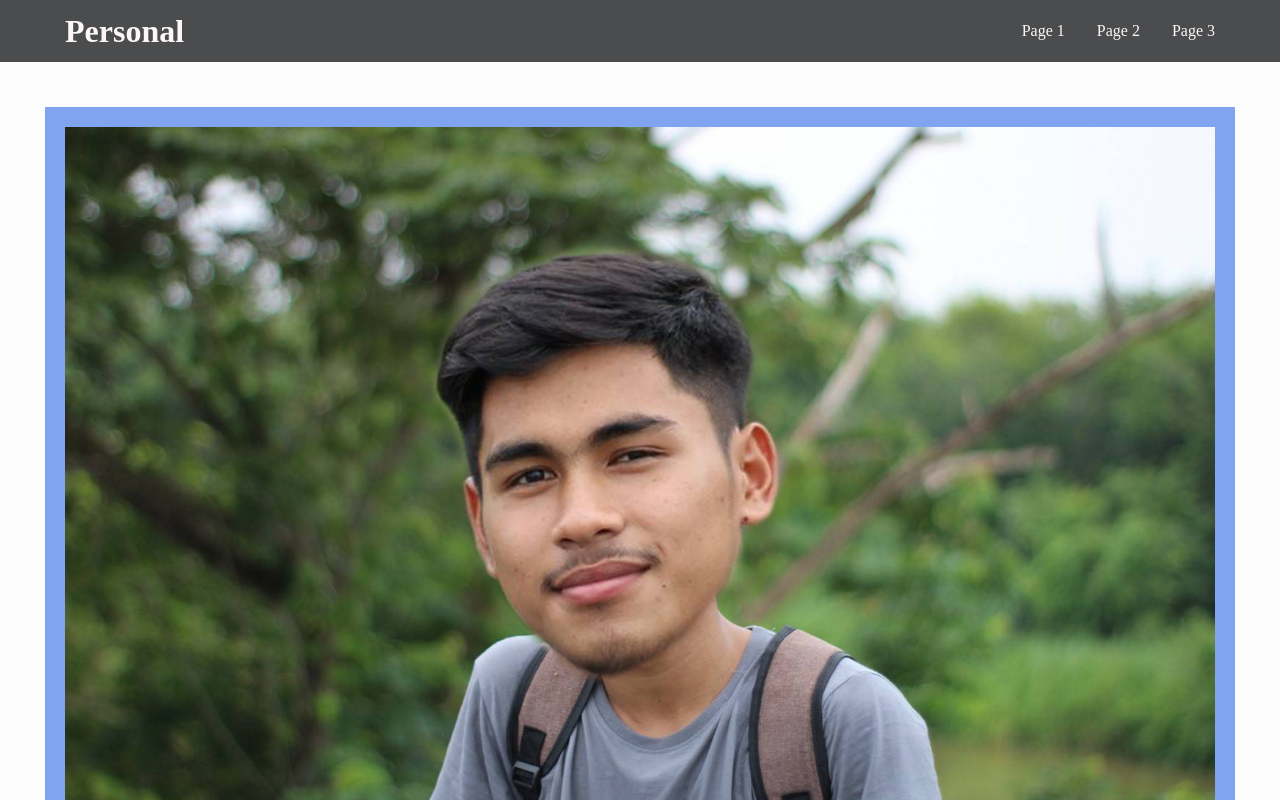
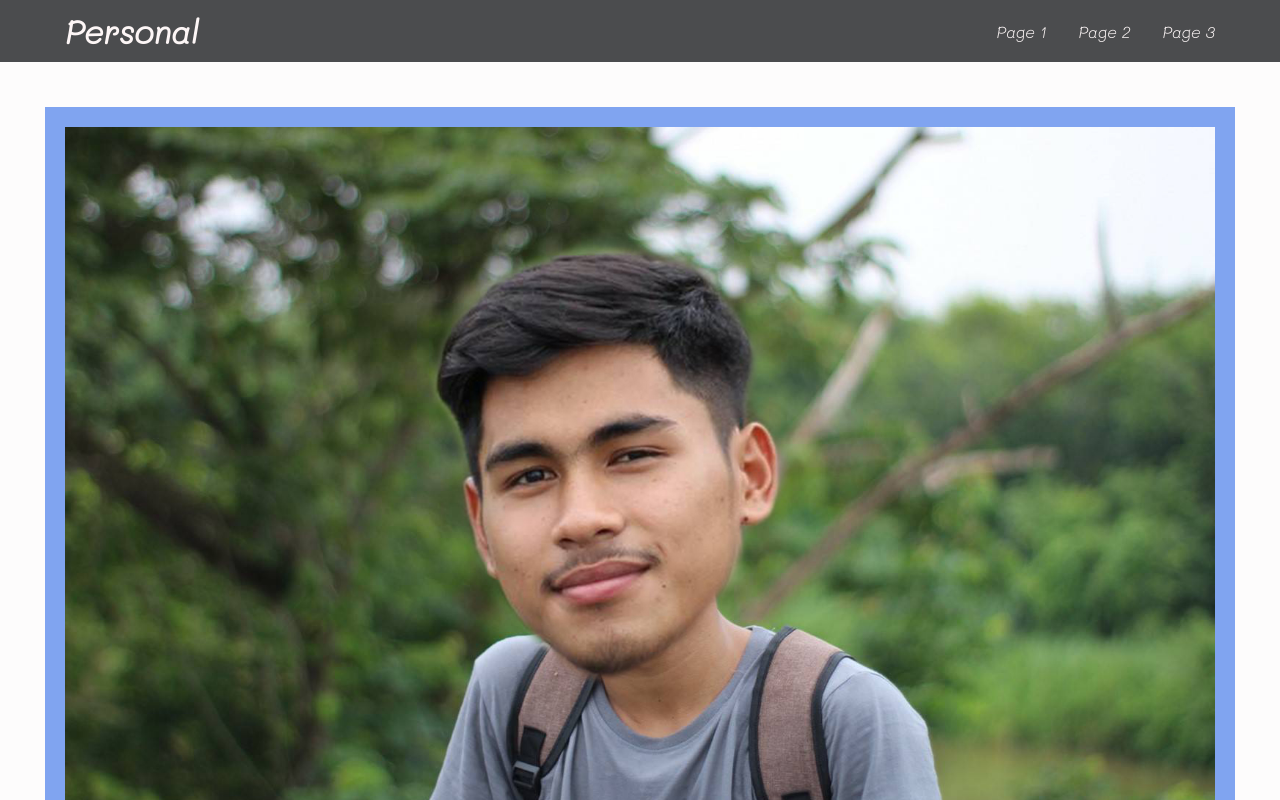
Before and after one commit to robbanee77/My-persenal, a plain HTML site: page index1.html in a window 1280 px wide. Shown: the top 800 px of the page. Drawn offline with Linux system fonts and the light colour scheme.

Commit message:
Update index1.css

```diff
--- a/index1.css
+++ b/index1.css
@@ -1,4 +1,7 @@
 @import url('https://fonts.googleapis.com/css2?family=Kanit:wght@200&family=Mali:ital,wght@1,300&family=Titillium+Web:wght@300&display=swap');
+*{
+    font-family: 'Mali', cursive;
+}
 header{
     background-color: rgb(75, 76, 78);
     padding: 1px;
```
